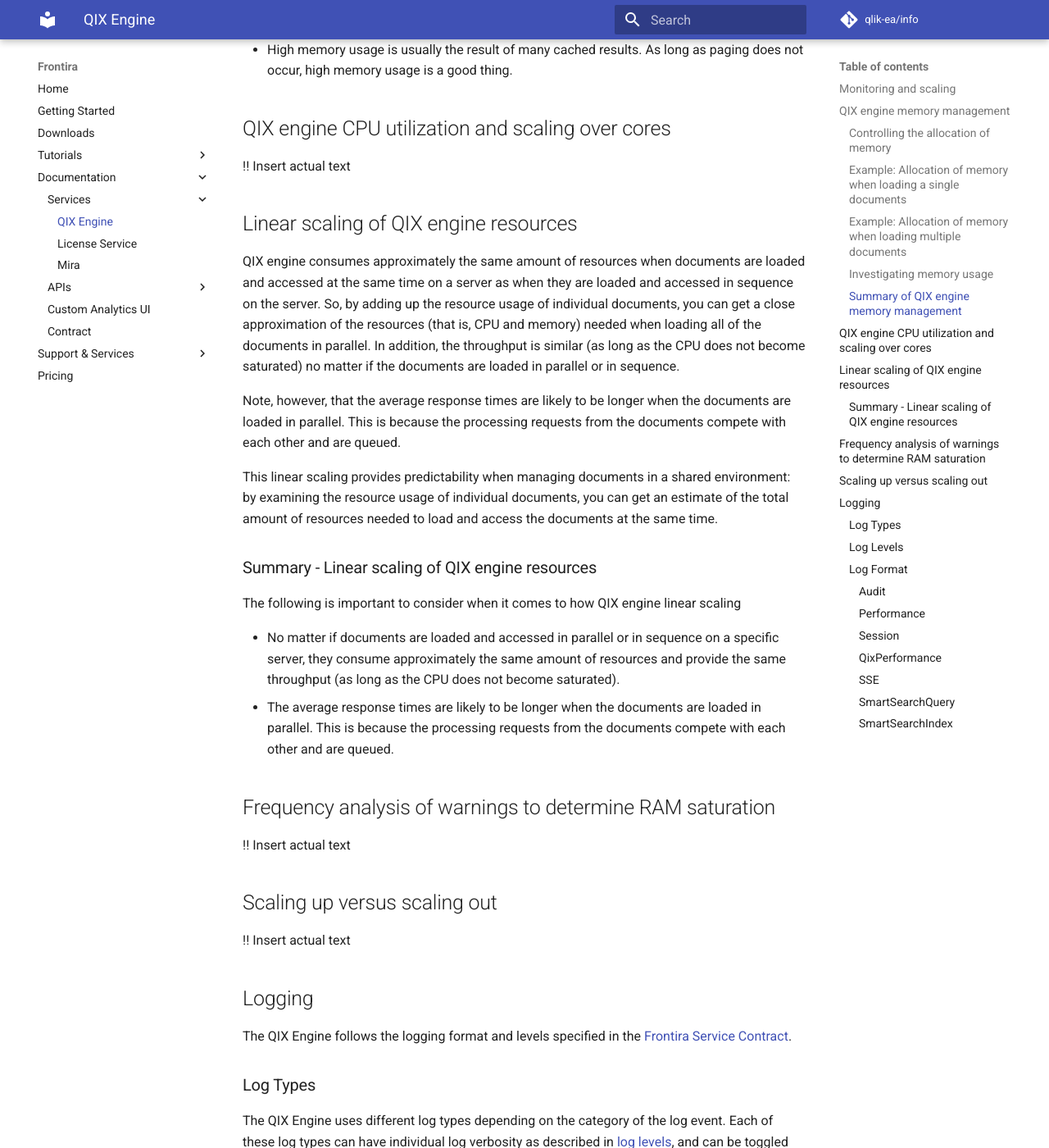
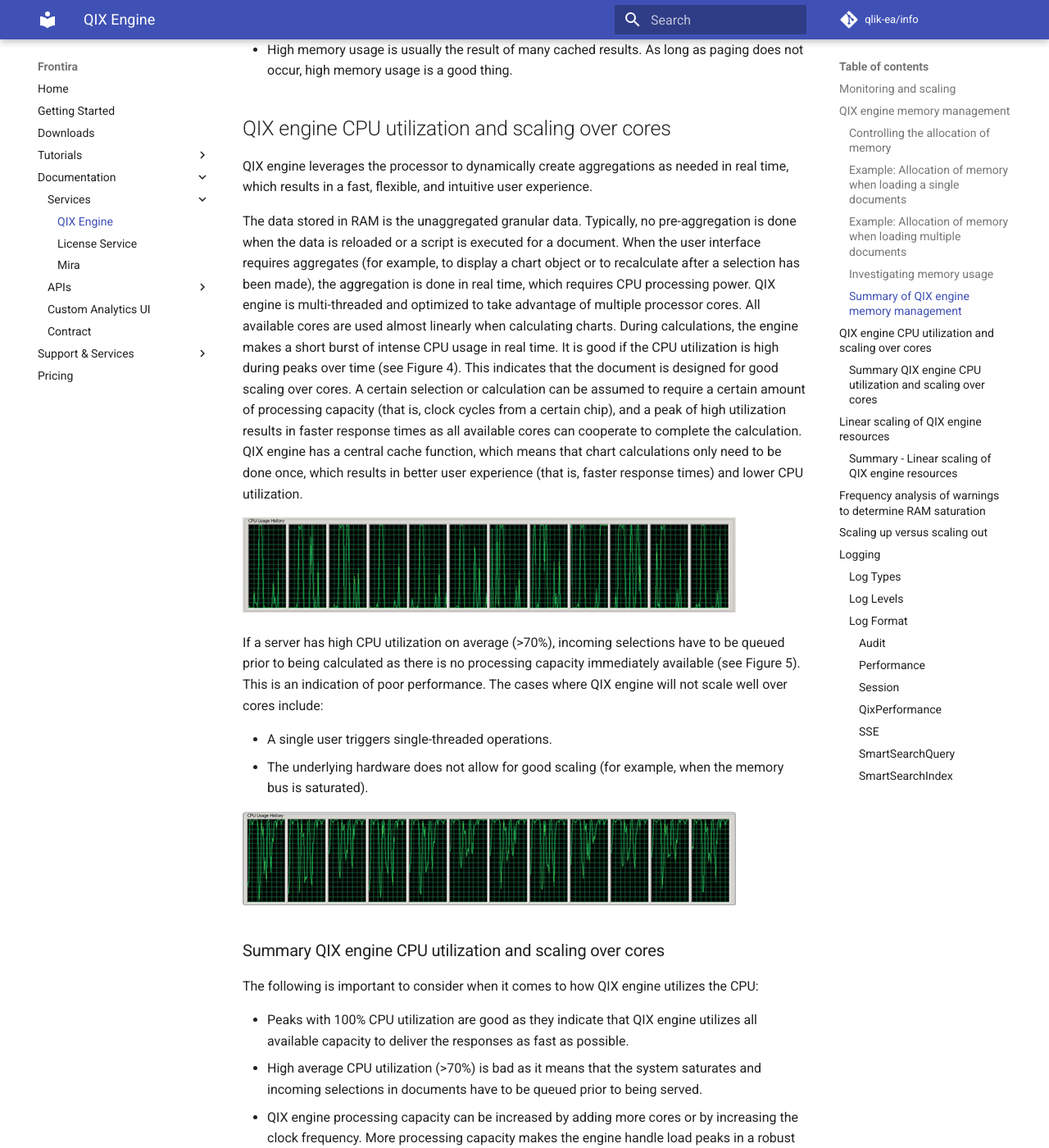
Before and after one commit to qlik-oss/core-website, an MkDocs documentation site: the page built from docs/documentation/services/qix-engine.md, in a window 1280 px wide and 1400 px high, scrolled down 4553 px. Shown: the whole window at 82% size. Built offline with MkDocs 1.6.1 and Material for MkDocs 9.7.7, drawn with Linux system fonts in a browser that asks for light colours; comment, search, counter and statistics services are not loaded; old or Windows-style settings are respelled for this version of MkDocs; some of the changed text lies outside the part shown.

Commit message:
Added scaling over cores

```diff
--- a/docs/documentation/services/qix-engine.md
+++ b/docs/documentation/services/qix-engine.md
@@ -154,7 +154,54 @@
 
 ## QIX engine CPU utilization and scaling over cores
 
-!! Insert actual text
+QIX engine leverages the processor to dynamically create aggregations as
+needed in real time, which results in a fast, flexible, and intuitive user
+experience.
+
+The data stored in RAM is the unaggregated granular data. Typically, no
+pre-aggregation is done when the data is reloaded or a script is executed
+for a document. When the user interface requires aggregates (for example,
+to display a chart object or to recalculate after a selection has been made),
+the aggregation is done in real time, which requires CPU processing power.
+QIX engine is multi-threaded and optimized to take advantage of multiple
+processor cores. All available cores are used almost linearly when calculating
+charts. During calculations, the engine makes a short burst of intense CPU
+usage in real time. It is good if the CPU utilization is high during peaks
+over time (see Figure 4). This indicates that the document is designed for
+good scaling over cores. A certain selection or calculation can be assumed
+to require a certain amount of processing capacity (that is, clock cycles
+from a certain chip), and a peak of high utilization results in faster response
+times as all available cores can cooperate to complete the calculation. QIX
+engine has a central cache function, which means that chart calculations only
+need to be done once, which results in better user experience (that is, faster
+response times) and lower CPU utilization.
+
+![CPU Peaks](../../images/qix-service/cpu_peak.png)
+
+If a server has high CPU utilization on average (>70%), incoming selections
+have to be queued prior to being calculated as there is no processing capacity
+immediately available (see Figure 5). This is an indication of poor performance.
+The cases where QIX engine will not scale well over cores include:
+
+* A single user triggers single-threaded operations.
+* The underlying hardware does not allow for good scaling (for example, when
+the memory bus is saturated).
+
+![CPU Average High](../../images/qix-service/cpu_high_average.png)
+
+### Summary QIX engine CPU utilization and scaling over cores
+
+The following is important to consider when it comes to how QIX engine utilizes
+the CPU:
+
+* Peaks with 100% CPU utilization are good as they indicate that QIX engine
+  utilizes all available capacity to deliver the responses as fast as possible.
+* High average CPU utilization (>70%) is bad as it means that the system
+  saturates and incoming selections in documents have to be queued prior to
+  being served.
+* QIX engine processing capacity can be increased by adding more cores or by
+  increasing the clock frequency. More processing capacity makes the engine
+  handle load peaks in a robust manner.
 
 ## Linear scaling of QIX engine resources
 
```
Also changed, not shown: docs/images/qix-service/cpu_high_average.png (added), docs/images/qix-service/cpu_peak.png (added).
